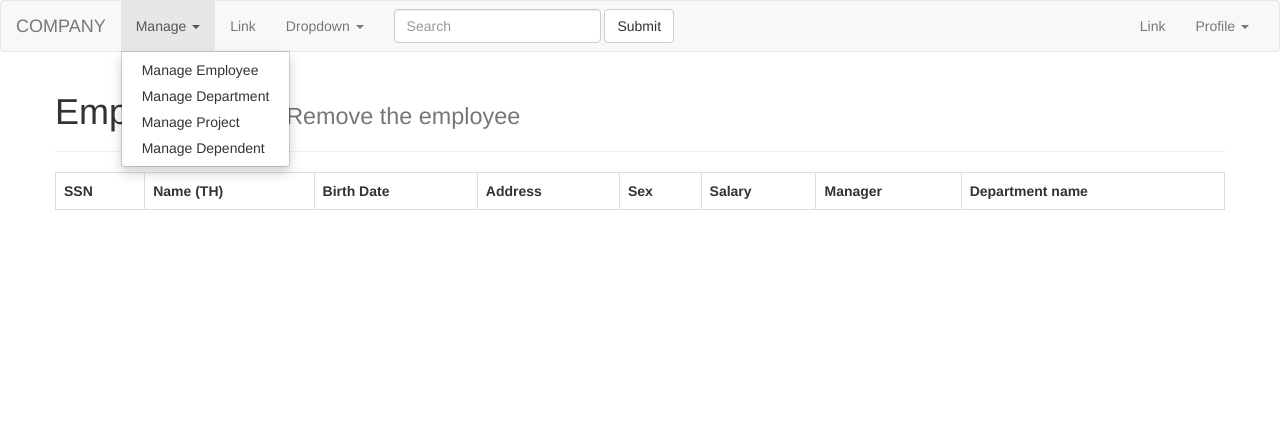
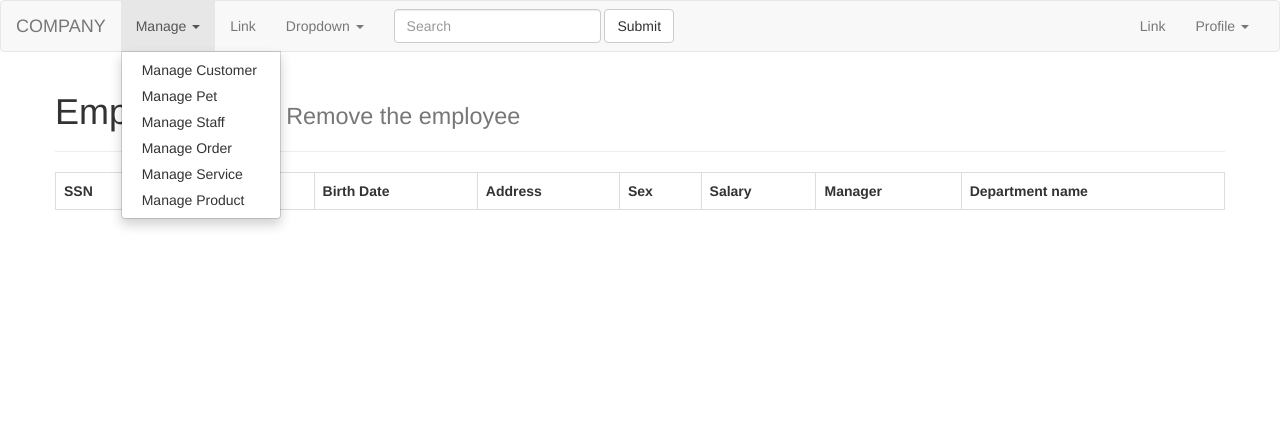
Before and after one commit to lolopomama/Thepetshop-ITE442sql, a PHP site: page /index.php in a window 1280 px wide, after a click on "Manage". Shown: the top 427 px of the page. Run offline with PHP 8.4, Linux system fonts and the light colour scheme; data that the repository does not hold is empty.

Commit message:
Edit Header

```diff
--- a/includes/header.php
+++ b/includes/header.php
@@ -1,7 +1,7 @@
 <!DOCTYPE html>
 <html lang="en">
 	<head>
-		<title>Admin: Hitachi Power Tools (Thailand) </title>
+		<title>ThePetShop (Thailand) </title>
 		<link rel="stylesheet" type="text/css" href="css/bootstrap.min.css">
 		<link rel="stylesheet" type="text/css" href="css/sweet-alert.css">
 		<link rel="stylesheet" type="text/css" href="css/sticky-footer-navbar.css">
@@ -31,10 +31,12 @@
         <li class="dropdown active">
           <a href="#" class="dropdown-toggle" data-toggle="dropdown" role="button" aria-haspopup="true" aria-expanded="false">Manage <span class="caret"></span></a>
           <ul class="dropdown-menu">
-            <li><a href="#">Manage Employee</a></li>
-            <li><a href="#">Manage Department</a></li>
-            <li><a href="#">Manage Project</a></li>
-            <li><a href="#">Manage Dependent</a></li>
+            <li><a href="#">Manage Customer</a></li>
+            <li><a href="#">Manage Pet</a></li>
+            <li><a href="#">Manage Staff</a></li>
+            <li><a href="#">Manage Order</a></li>
+            <li><a href="#">Manage Service</a></li>
+            <li><a href="#">Manage Product</a></li>
           </ul>
         </li>
 
```
